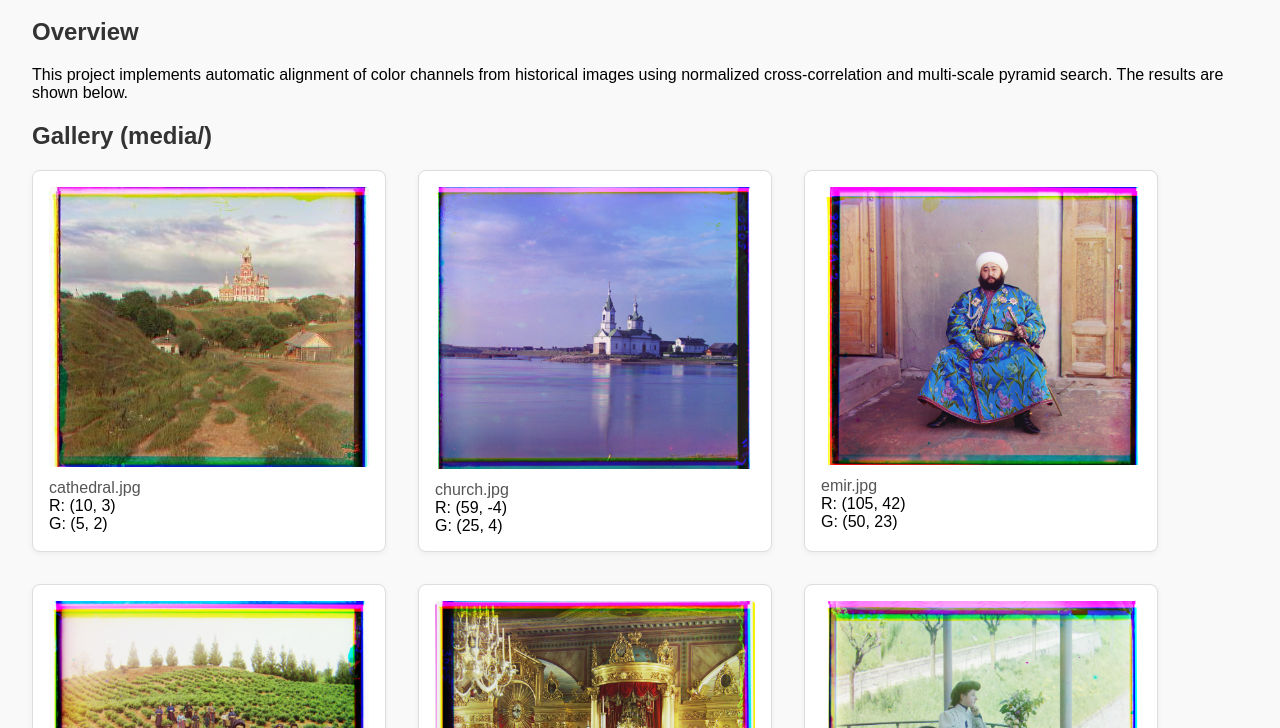
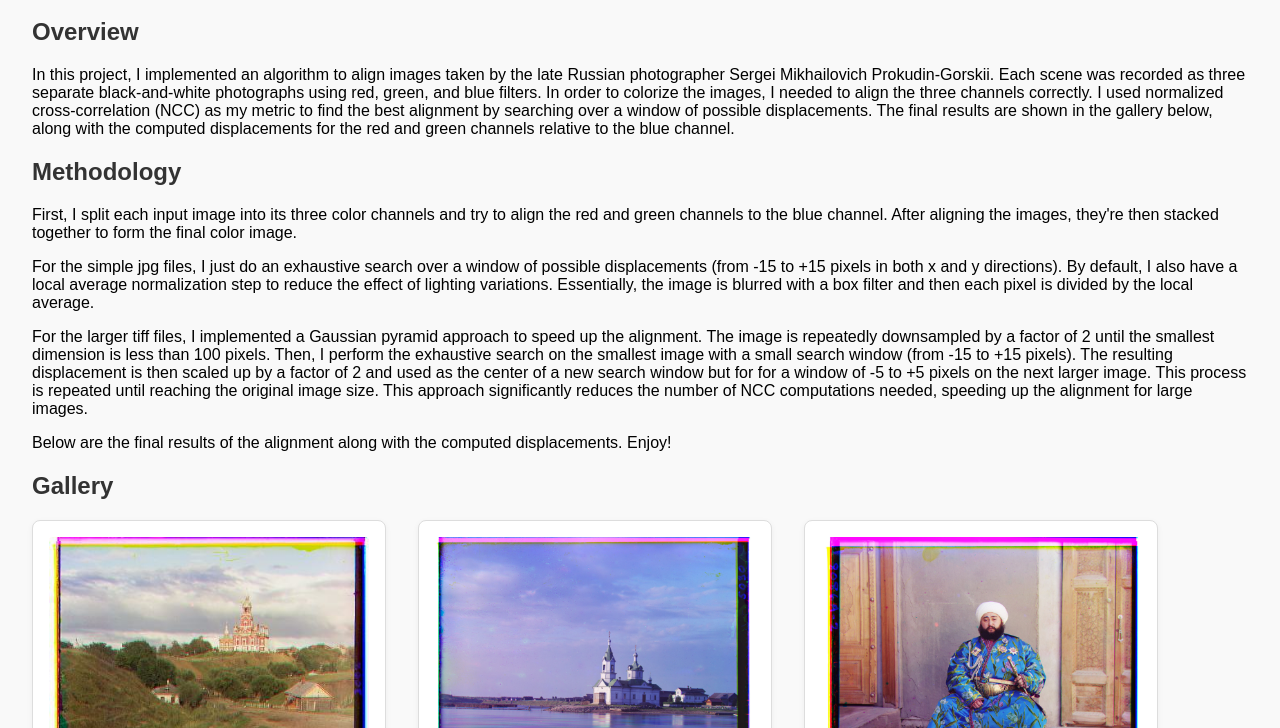
Before and after one commit to tayesin/tayesin.github.io, a plain HTML site: page proj1/page/index.html in a window 1280 px wide. Shown: the part 72-800 px from the top of the page. Drawn offline with Linux system fonts and the light colour scheme; files whose address does not match are found by name.

Commit message:
Completed the proj1 page

```diff
--- a/proj1/page/index.html
+++ b/proj1/page/index.html
@@ -17,11 +17,42 @@
     <section>
         <h2>Overview</h2>
         <p>
-            This project implements automatic alignment of color channels from historical images using normalized cross-correlation and multi-scale pyramid search. The results are shown below.
+            In this project, I implemented an algorithm to align images taken by the
+            late Russian photographer Sergei Mikhailovich Prokudin-Gorskii. Each scene
+            was recorded as three separate black-and-white photographs using red, green, and blue
+            filters. In order to colorize the images, I needed to align the three channels
+            correctly. I used normalized cross-correlation (NCC) as my metric
+            to find the best alignment by searching over a window of possible displacements.
+            The final results are shown in the gallery below, along with the computed displacements
+            for the red and green channels relative to the blue channel.
         </p>
     </section>
+       <section>
+        <h2>Methodology</h2>
+        <p>
+            First, I split each input image into its three color channels and try to align the
+            red and green channels to the blue channel. After aligning the images, they're then stacked
+            together to form the final color image.
+        </p>
+        <p>
+            For the simple jpg files, I just do an exhaustive search over a window of possible
+            displacements (from -15 to +15 pixels in both x and y directions). By default, I also have a
+            local average normalization step to reduce the effect of lighting variations. Essentially, the image
+            is blurred with a box filter and then each pixel is divided by the local average.
+        </p>
+        <p>
+            For the larger tiff files, I implemented a Gaussian pyramid approach to speed up the alignment.
+            The image is repeatedly downsampled by a factor of 2 until the smallest dimension is less than 100 pixels.
+            Then, I perform the exhaustive search on the smallest image with a small search window (from -15 to +15 pixels).
+            The resulting displacement is then scaled up by a factor of 2 and used as the center of a new search window
+            but for for a window of -5 to +5 pixels on the next larger image. This process is repeated until reaching the original image size.
+            This approach significantly reduces the number of NCC computations needed, speeding up the alignment for large images.
+        </p>
+        <p>
+            Below are the final results of the alignment along with the computed displacements. Enjoy!
+    </section>
     <section>
-        <h2>Gallery (media/)</h2>
+        <h2>Gallery</h2>
         <div class="gallery">
             <div class="gallery">
                 <div class="img-card">
```
